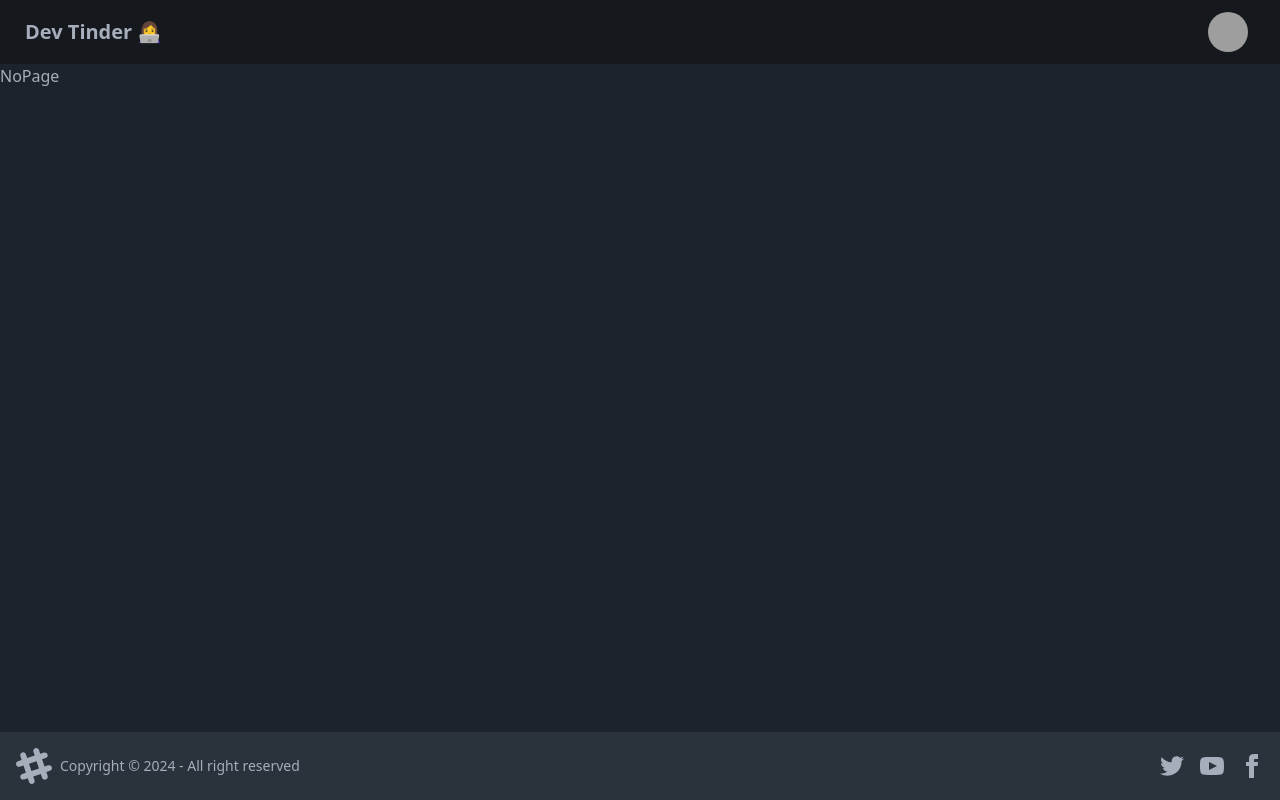
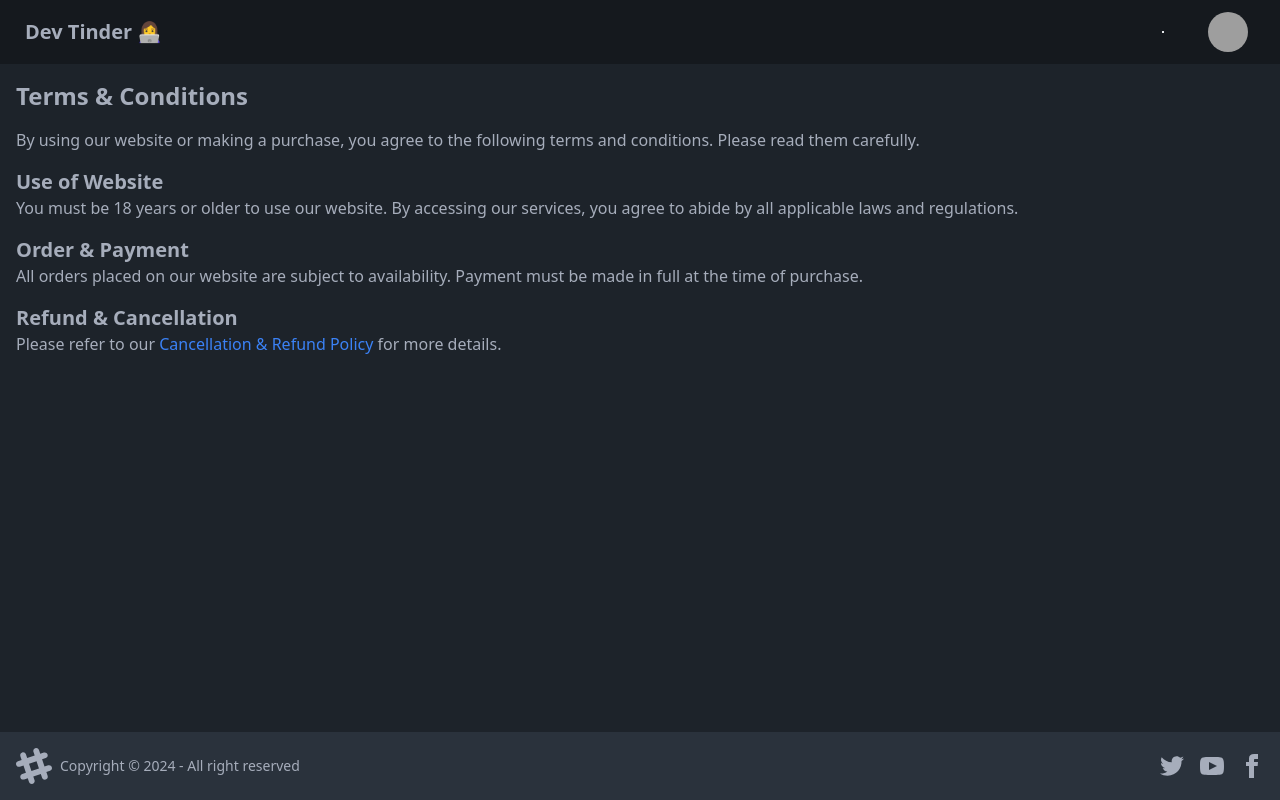
Before and after one commit to shub489/devtinder-frontend2, a React (Vite) app: page /termandconditions in a window 1280 px wide. Built offline with nearby package versions, Linux system fonts and the light colour scheme; no server answers; grey boxes are pictures that could not be loaded.

Commit message:
added few pages

```diff
--- a/src/App.jsx
+++ b/src/App.jsx
@@ -9,6 +9,10 @@ import ProtectedRoutes from './components/ProtectedRoutes.jsx'
 import Profile from './components/Profile.jsx'
 import Requests from './components/Requests.jsx'
 import Test from './components/Test.jsx'
+import CancellationRefundPolicy from './components/CancellationRefundPolicy.jsx'
+import Privacy from './components/Privacy.jsx'
+import Shipping from './components/Shipping.jsx'
+import TermAndConditions from './components/TermAndConditions.jsx'
 
 
 const App = () => {
@@ -24,6 +28,12 @@ const App = () => {
           <Route path="connections" element={<Connections />} />
           <Route path="requests" element={<Requests />} />
           <Route path="test" element={<Test />} />
+
+          <Route path="cancellation-policy" element={<CancellationRefundPolicy />} />
+          <Route path="privacy" element={<Privacy />} />
+          <Route path="shipping" element={<Shipping />} />
+          <Route path="termandconditions" element={<TermAndConditions />} />
+
           <Route path="*" element={<NoPage />} />
         </Route>
       </Routes>
--- /dev/null
+++ b/src/components/CancellationRefundPolicy.jsx
@@ -0,0 +1,24 @@
+import React from 'react'
+
+const CancellationRefundPolicy = () => {
+  return (
+    <div className="container mx-auto p-4">
+      <h1 className="text-2xl font-semibold mb-4">Cancellation & Refund Policy</h1>
+      <p className="mb-4">Thank you for shopping with us. If you are not entirely satisfied with your purchase, we're here to help.</p>
+
+      <h2 className="text-xl font-semibold">Refund Request Time</h2>
+      <p className="mb-4">You have 7 days to request a cancellation or refund from the date of purchase.</p>
+
+      <h2 className="text-xl font-semibold">Refund Processing Time</h2>
+      <p className="mb-4">Refunds will be processed within 6-8 days after the request is approved.</p>
+
+      <h2 className="text-xl font-semibold">Exceptions</h2>
+      <p className="mb-4">Some products may not be eligible for a refund. Please refer to the product-specific details for more information.</p>
+
+      <h2 className="text-xl font-semibold">Contact Us</h2>
+      <p>If you have any questions, please contact us at <a href="tel:+9899951548" className="text-blue-500">9899951548</a>.</p>
+    </div>
+  )
+}
+
+export default CancellationRefundPolicy
--- a/src/components/Layout.jsx
+++ b/src/components/Layout.jsx
@@ -1,6 +1,6 @@
 import React, { useEffect } from 'react'
 import Navbar from './Navbar'
-import { Outlet, useNavigate } from 'react-router-dom';
+import { Outlet, useLocation, useNavigate } from 'react-router-dom';
 import Footer from './Footer';
 import { useDispatch, useSelector } from 'react-redux';
 import axios from 'axios';
@@ -9,10 +9,13 @@ import { BASE_URL } from '../utils/constants';
 
 const Layout = () => {
 
+  const location = useLocation()  // This will give you the current route
   const user = useSelector((store) => store.user)
   const navigate = useNavigate()
   const dispatch = useDispatch()
   useEffect(() => {
+    if (location.pathname !== '/cancellation-policy') {
+
     try {
       async function fetchProfile() {
         try {
@@ -28,6 +31,7 @@ const Layout = () => {
       console.log(error)
       navigate("/login")
     }
+  }
   }, [])
 
 
--- a/src/components/Navbar.jsx
+++ b/src/components/Navbar.jsx
@@ -1,21 +1,24 @@
-import axios from 'axios'
-import React, { useEffect } from 'react'
-import { useDispatch, useSelector } from 'react-redux'
-import { toast } from 'react-toastify'
-import { addUser, removeUser } from '../redux/userSlice'
-import { Link, useNavigate } from 'react-router-dom'
-import { BASE_URL } from '../utils/constants'
+import axios from "axios";
+import React, { useEffect } from "react";
+import { useDispatch, useSelector } from "react-redux";
+import { toast } from "react-toastify";
+import { addUser, removeUser } from "../redux/userSlice";
+import { Link, NavLink, useNavigate } from "react-router-dom";
+import { BASE_URL } from "../utils/constants";
 
 const Navbar = () => {
-
-  const user = useSelector((store) => store.user)
-  const dispatch = useDispatch()
-  const navigate = useNavigate()
+  const user = useSelector((store) => store.user);
+  const dispatch = useDispatch();
+  const navigate = useNavigate();
 
   async function handleLogout() {
-    const response = await axios.post(`${BASE_URL}/logout`, {}, { withCredentials: true })
+    const response = await axios.post(
+      `${BASE_URL}/logout`,
+      {},
+      { withCredentials: true }
+    );
     if (!response.data.success) {
-      toast.error('Unable to logout!', {
+      toast.error("Unable to logout!", {
         position: "top-center",
         autoClose: 2500,
         hideProgressBar: false,
@@ -25,9 +28,9 @@ const Navbar = () => {
         progress: undefined,
         theme: "light",
       });
-      return
+      return;
     }
-    toast.success('Logout succesfully!', {
+    toast.success("Logout succesfully!", {
       position: "top-center",
       autoClose: 2500,
       hideProgressBar: false,
@@ -37,34 +40,80 @@ const Navbar = () => {
       progress: undefined,
       theme: "light",
     });
-    dispatch(removeUser())
-    navigate("/")
+    dispatch(removeUser());
+    navigate("/");
   }
-
 
   return (
     <div className="navbar bg-base-300">
       <div className="flex-1">
-        <Link to="/" className="btn btn-ghost text-xl">Dev Tinder 👩‍💻</Link>
+        <Link to="/" className="btn btn-ghost text-xl">
+          Dev Tinder 👩‍💻
+        </Link>
       </div>
+
+      <div className="border">
+
+          {/* <ul className="p-2 flex gap-4">
+            <li>
+              <NavLink to={`/cancellation-policy`}>
+                Cancellation & Refund
+              </NavLink>
+            </li>
+            <li>
+              <NavLink to={`/privacy`}>Shipping</NavLink>
+            </li>
+            <li>
+              <NavLink to={`/shipping`}>Private Policy</NavLink>
+            </li>
+            <li>
+              <NavLink to={`/termandconditions`}>
+                CancellationRefundPolicy
+              </NavLink>
+            </li>
+          </ul> */}
+        {/* <ul className="menu menu-horizontal px-1">
+          <li>
+            <NavLink to={`/cancellation-policy`}>Cancellation & Refund</NavLink>
+          </li>
+          <li>
+          <NavLink to={`/privacy`}>Shipping</NavLink>
+          </li>
+          <li>
+          <NavLink to={`/shipping`}>Private Policy</NavLink>
+          </li>
+          <li>
+          <NavLink to={`/termandconditions`}>CancellationRefundPolicy</NavLink>
+          </li>
+        </ul> */}
+      </div>
+
       <div className="flex-none gap-2 mx-5">
         <div className="dropdown dropdown-end flex items-center gap-5">
-          <div className=' font-semibold text-sm'>
+          <div className=" font-semibold text-sm">
             {user && `Welcome ${user?.firstName}`}
           </div>
-          <div tabIndex={0} role="button" className="btn btn-ghost btn-circle avatar">
+          <div
+            tabIndex={0}
+            role="button"
+            className="btn btn-ghost btn-circle avatar"
+          >
             <div className="w-10 rounded-full">
               <img
                 alt="Tailwind CSS Navbar component"
-                src={user && user?.photoUrl ? user?.photoUrl : "https://encrypted-tbn0.gstatic.com/images?q=tbn:ANd9GcQABqQIdskCD9BK0I81EbVfV9tTz320XvJ35A&s"}
-
+                src={
+                  user && user?.photoUrl
+                    ? user?.photoUrl
+                    : "https://encrypted-tbn0.gstatic.com/images?q=tbn:ANd9GcQABqQIdskCD9BK0I81EbVfV9tTz320XvJ35A&s"
+                }
               />
             </div>
           </div>
-          {
-            user && <ul
+          {user && (
+            <ul
               tabIndex={0}
-              className="menu menu-sm dropdown-content bg-base-100 rounded-box z-[1] mt-40 w-52 p-2 shadow">
+              className="menu menu-sm dropdown-content bg-base-100 rounded-box z-[1] mt-40 w-52 p-2 shadow"
+            >
               <li>
                 <Link to="/profile" className="justify-between">
                   Profile
@@ -81,14 +130,18 @@ const Navbar = () => {
                   Requests
                 </Link>
               </li>
-              <li><a>Settings</a></li>
-              <li onClick={() => handleLogout()}><a>Logout</a></li>
+              <li>
+                <a>Settings</a>
+              </li>
+              <li onClick={() => handleLogout()}>
+                <a>Logout</a>
+              </li>
             </ul>
-          }
+          )}
         </div>
       </div>
     </div>
-  )
-}
+  );
+};
 
-export default Navbar
+export default Navbar;
--- /dev/null
+++ b/src/components/Privacy.jsx
@@ -0,0 +1,21 @@
+import React from 'react'
+
+const CancellationRefundPolicy = () => {
+  return (
+    <div class="container mx-auto p-4">
+  <h1 class="text-2xl font-semibold mb-4">Privacy Policy</h1>
+  <p class="mb-4">Your privacy is important to us. This privacy policy outlines the types of personal information that is received and collected by us and how it is used.</p>
+
+  <h2 class="text-xl font-semibold">Information Collection</h2>
+  <p class="mb-4">We collect information that you provide to us directly (e.g., through purchases or inquiries). This includes personal details such as name, email, address, and payment details.</p>
+
+  <h2 class="text-xl font-semibold">Use of Information</h2>
+  <p class="mb-4">Your information is used to process transactions, improve services, and communicate with you about your orders or inquiries.</p>
+
+  <h2 class="text-xl font-semibold">Data Protection</h2>
+  <p class="mb-4">We take appropriate security measures to protect your personal information from unauthorized access, alteration, disclosure, or destruction.</p>
+</div>
+  )
+}
+
+export default CancellationRefundPolicy
--- /dev/null
+++ b/src/components/Shipping.jsx
@@ -0,0 +1,21 @@
+import React from 'react'
+
+const Shipping = () => {
+  return (
+    <div class="container mx-auto p-4">
+    <h1 class="text-2xl font-semibold mb-4">Shipping Policy</h1>
+    <p class="mb-4">Currently, we do not require shipping as we provide digital products/services.</p>
+
+    <h2 class="text-xl font-semibold">Digital Product Delivery</h2>
+    <p class="mb-4">Once your purchase is complete, you'll receive your product via email or a direct download link within minutes.</p>
+
+    <h2 class="text-xl font-semibold">Shipping Charges</h2>
+    <p class="mb-4">There are no shipping charges for digital products.</p>
+
+    <h2 class="text-xl font-semibold">Contact Us</h2>
+    <p>If you have any questions, please reach out to us at <a href="tel:+9899951548" class="text-blue-500">9899951548</a>.</p>
+  </div>
+  )
+}
+
+export default Shipping
--- /dev/null
+++ b/src/components/TermAndConditions.jsx
@@ -0,0 +1,36 @@
+import React from "react";
+
+const TermAndConditions = () => {
+  return (
+    <div class="container mx-auto p-4">
+      <h1 class="text-2xl font-semibold mb-4">Terms & Conditions</h1>
+      <p class="mb-4">
+        By using our website or making a purchase, you agree to the following
+        terms and conditions. Please read them carefully.
+      </p>
+
+      <h2 class="text-xl font-semibold">Use of Website</h2>
+      <p class="mb-4">
+        You must be 18 years or older to use our website. By accessing our
+        services, you agree to abide by all applicable laws and regulations.
+      </p>
+
+      <h2 class="text-xl font-semibold">Order & Payment</h2>
+      <p class="mb-4">
+        All orders placed on our website are subject to availability. Payment
+        must be made in full at the time of purchase.
+      </p>
+
+      <h2 class="text-xl font-semibold">Refund & Cancellation</h2>
+      <p class="mb-4">
+        Please refer to our{" "}
+        <a href="/cancellation-policy" class="text-blue-500">
+          Cancellation & Refund Policy
+        </a>{" "}
+        for more details.
+      </p>
+    </div>
+  );
+};
+
+export default TermAndConditions;
```
